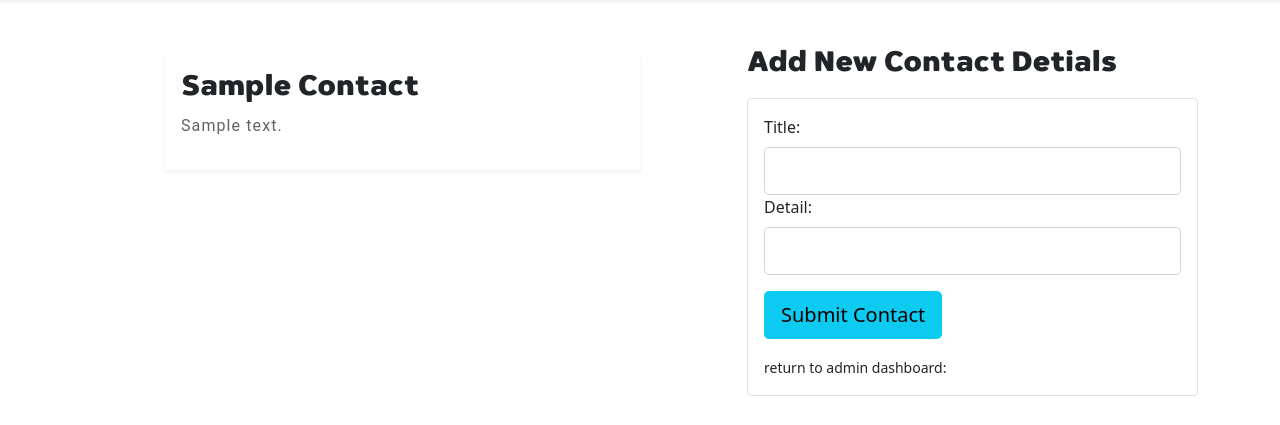
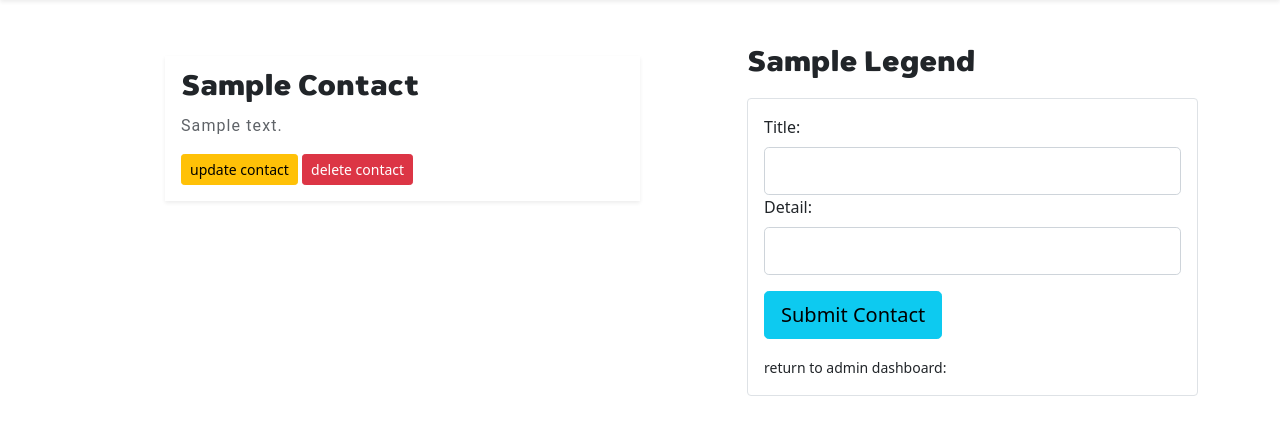
Before and after one commit to ndmichael/alluring-decors, a Flask app: template alluringdecors/templates/contact.html in a window 1280 px wide. Shown: the part 74-499 px from the top of the page. Run offline with Flask 2, Linux system fonts and the light colour scheme; tables that the repository leaves empty hold one stand-in row (values such as "Sample post"); the template is opened without the code that fills it: values that come from a table or form of the project are taken from there, most other values are stand-ins (such as "Sample title", 1, 10 or a date in 2020); some libraries are stand-ins or nearby versions.

Commit message:
added modal and delete link

```diff
--- a/alluringdecors/templates/contact.html
+++ b/alluringdecors/templates/contact.html
@@ -4,17 +4,47 @@
         <div class="row">
             <div class="col-12 col-md-5 mx-auto">
                 <div class="row">
-                {% for contact in contacts %}
+                    {% for contact in contacts %}
                     <div class="col-12 p-3 shadow-sm my-2">
                         <h3>{{contact.title}} </h3>
                         <p>{{contact.detail}}</p>
+                        <a href="{{url_for('contact_update', contact_id=contact.id)}}" class="btn btn-sm btn-warning">
+                            update contact
+                        </a>
+
+                        <button class="btn btn-sm btn-danger" data-bs-toggle="modal" data-bs-target="#deleteModal">
+                            delete contact
+                        </button>
                     </div>
-                {% endfor %}
+
+                    <div class="modal fade" id="deleteModal" tabindex="-1" aria-labelledby="deleteModalLabel"
+                        aria-hidden="true">
+                        <div class="modal-dialog">
+                            <div class="modal-content">
+                                <div class="modal-header">
+                                    <h5 class="modal-title" id="deleteModalLabel">Delete Contact</h5>
+                                    <button type="button" class="btn-close" data-bs-dismiss="modal"
+                                        aria-label="Close"></button>
+                                </div>
+                                <div class="modal-body">
+                                    are you sure you wish to delete contact permanently from the system? <br />
+                                    else consider update instead.
+                                </div>
+                                <div class="modal-footer">
+                                    <button type="button" class="btn btn-secondary"
+                                        data-bs-dismiss="modal">Close</button>
+                                    <a href="{{url_for('contact_delete', contact_id=contact.id)}}" type="button"
+                                        class="btn btn-danger">Delete</a>
+                                </div>
+                            </div>
+                        </div>
+                    </div>
+                    {% endfor %}
                 </div>
             </div>
             <div class="col-12 col-md-5">
                 <legend class="">
-                    <h3>Add New Contact Detials </h3>
+                    <h3>{{legend}} </h3>
                 </legend>
                 <form action="" method="POST" enctype="multipart/form-data" class="border rounded p-3">
                     {{form.hidden_tag()}}
```
